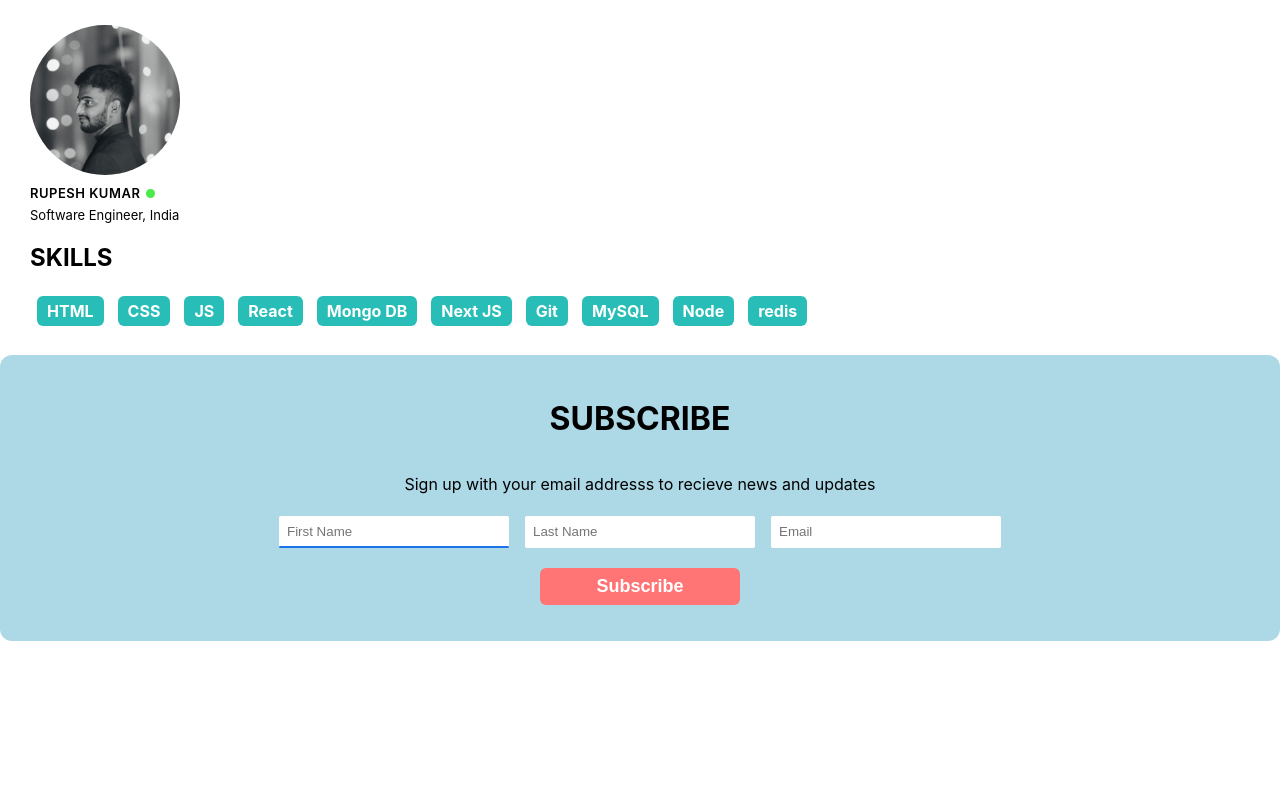
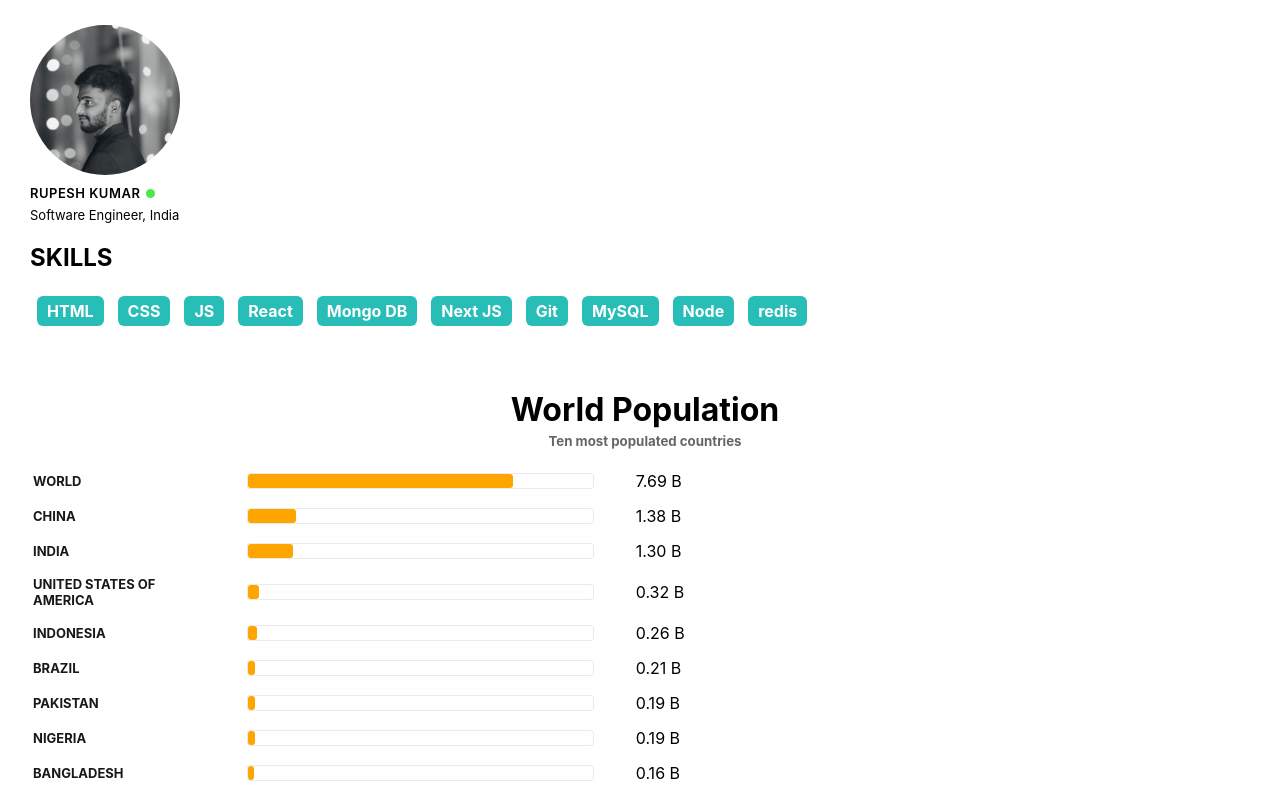
Before and after one commit to Rupesh22/react-30-days, a React (Create React App) app: page / in a window 1280 px wide. Shown: the top 799 px of the page. Built offline with nearby package versions, Linux system fonts and the light colour scheme.

Commit message:
Skill component with population data

```diff
--- a/src/App.js
+++ b/src/App.js
@@ -5,13 +5,15 @@ import 'react-toastify/dist/ReactToastify.css';
 
 import Subscribe from './components/Subscribe';
 import UserProfile from './components/UserProfile';
+import Skill from './components/Skill';
 
 function App() {
   return (
     <div style={{minHeight:'100vh'}}>
-      <UserProfile />
-      <Subscribe />
-      <ToastContainer position="bottom-right" />
+        <UserProfile />
+        <Skill />
+        <Subscribe />
+        <ToastContainer position="bottom-right" />
     </div>
   );
 }
--- /dev/null
+++ b/src/components/Skill.css
@@ -0,0 +1,67 @@
+.skill-bar-container{
+    box-sizing: border-box;
+    padding: 25px 20px;
+    padding-inline-start: 30px;
+}
+
+.skill-bar-wrapper{
+
+}
+
+.skill-bar-heading{
+    margin: 10px 10px 4px 10px;
+    text-align: center;
+}
+
+.skill-bar-sub-heading{
+    margin: 0px 4px 16px 4px;
+    text-align: center;
+    opacity: 0.6;
+}
+
+.skill-bar{
+    display: flex;
+    flex-direction: row;
+    align-items: center;
+    justify-content: space-between;
+    width: 70%;
+    padding: 6px 0px;
+    margin: 3px;
+}
+
+.skill-bar-name{
+    width: 20%;
+    text-transform: uppercase;
+    font-size: small;
+    font-weight: bold;
+    opacity: 0.9;
+}
+
+.skill-bar-graph-container{
+    width: 40%;
+    height: 14px;
+    background-color: none;
+    border-radius: 3px;
+    border: 1px solid rgb(235, 228, 228, 0.8);
+}
+
+.skill-bar-value{
+    width: 30%;
+}
+
+
+
+@media only screen and (max-width: 600px) {
+    .skill-bar{
+        width: 100%;
+    }
+
+    .skill-bar-name{
+        width: 30%;
+    }
+    .skill-bar-value{
+        width: 20%;
+    }
+
+
+}
--- /dev/null
+++ b/src/components/Skill.js
@@ -0,0 +1,48 @@
+import './Skill.css'
+
+const Skill = () => {
+
+
+    return(
+        <div className='skill-bar-container'>
+            <h1 className='skill-bar-heading'>World Population</h1>
+            <h5 className='skill-bar-sub-heading'>Ten most populated countries</h5>
+            <ul className='skill-bar-wrapper'>
+                {tenHighestPopulation.map(({country, population}, index) => {
+                    const populationInBillion = (population/100000000).toFixed(2);
+                    const barFill = {
+                        width: `${populationInBillion}%`,
+                        backgroundColor:'orange',
+                        height:'inherit',
+                        borderRadius: '3px'
+                    }
+                    return(
+                        <li key={index} className='skill-bar'>
+                            <div className='skill-bar-name'>{country} </div>
+                            <div className='skill-bar-graph-container'>
+                                <div style={barFill}></div>
+                            </div>
+                            <div className='skill-bar-value'> {(population/1000000000).toFixed(2)} B</div>
+                        </li>
+                    )
+                })}
+            </ul>
+        </div>
+    )
+}
+
+const tenHighestPopulation = [
+    { country: 'World', population: 7693165599 },
+    { country: 'China', population: 1377422166 },
+    { country: 'India', population: 1295210000 },
+    { country: 'United States of America', population: 323947000 },
+    { country: 'Indonesia', population: 258705000 },
+    { country: 'Brazil', population: 206135893 },
+    { country: 'Pakistan', population: 194125062 },
+    { country: 'Nigeria', population: 186988000 },
+    { country: 'Bangladesh', population: 161006790 },
+    { country: 'Russian Federation', population: 146599183 },
+    { country: 'Japan', population: 126960000 },
+]
+
+export default Skill;
--- a/src/components/Subscribe.js
+++ b/src/components/Subscribe.js
@@ -31,7 +31,7 @@ const Subscribe = () => {
                 <div className='input-container'>
                     <div className='input-wrapper'>
                         <input
-                            type='text' id='firstname' value={firstname} required autoFocus className='subscribe-input' placeholder='First Name' onChange={(e)=>{setFirstname(e.target.value)}}
+                            type='text' id='firstname' value={firstname} required className='subscribe-input' placeholder='First Name' onChange={(e)=>{setFirstname(e.target.value)}}
                             onInvalid={(e)=>{e.target.setCustomValidity('first name field is required')}}
                             onInput={e => e.target.setCustomValidity('')}
                             maxLength='15'
```
